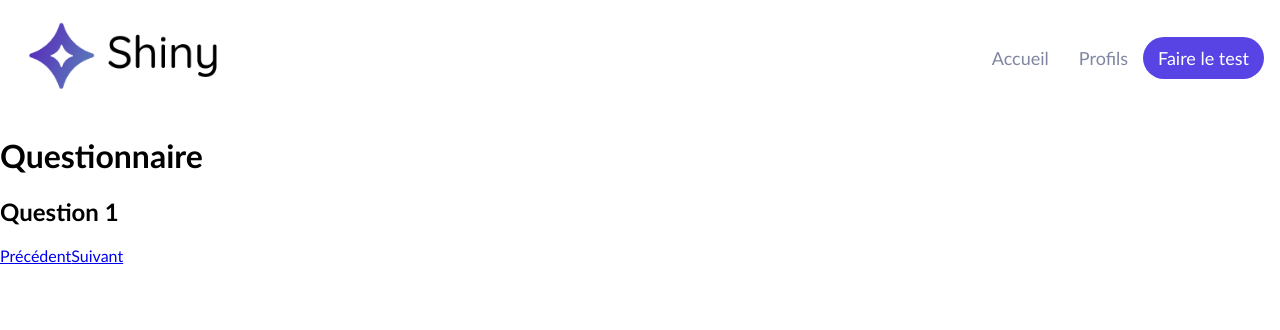
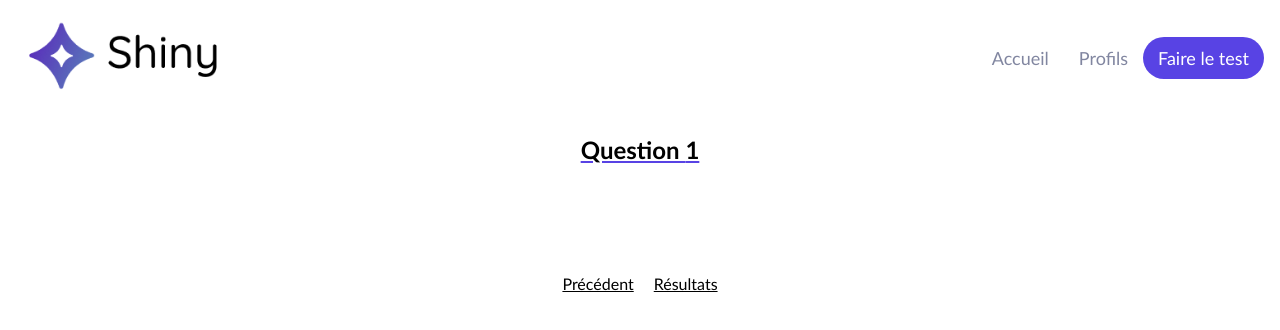
Before and after one commit to TheNewDevl/shiny-training-react-SPA, a React (Create React App) app: page /survey/1 in a window 1280 px wide. Shown: the top 330 px of the page. Built offline with nearby package versions, Linux system fonts and the light colour scheme; no server answers.

Commit message:
use hooks to manage API data

```diff
--- a/src/components/Header/index.jsx
+++ b/src/components/Header/index.jsx
@@ -1,6 +1,6 @@
 import styled from 'styled-components'
 import darkLogo from '../../assets/dark-logo.png'
-import { StyledLink } from '../../utils/style/links.js'
+import { StyledLink } from '../../utils/style/Atoms.js'
 
 const HeaderStyle = styled.header`
   display: flex;
--- a/src/pages/Freelances/index.jsx
+++ b/src/pages/Freelances/index.jsx
@@ -2,6 +2,8 @@ import DefaultPicture from '../../assets/profile.png'
 import Card from '../../components/Card'
 import styled from 'styled-components'
 import colors from '../../utils/style/colors'
+import { useEffect, useState } from 'react'
+import { Loader } from '../../utils/style/Atoms'
 
 const CardsContainer = styled.div`
   display: grid;
@@ -26,41 +28,53 @@ const PageSubtitle = styled.h2`
   text-align: center;
   padding-bottom: 30px;
 `
-
-const freelanceProfiles = [
-  {
-    name: 'Jane Doe',
-    jobTitle: 'Devops',
-    picture: DefaultPicture,
-  },
-  {
-    name: 'John Doe',
-    jobTitle: 'Developpeur frontend',
-    picture: DefaultPicture,
-  },
-  {
-    name: 'Jeanne Biche',
-    jobTitle: 'Développeuse Fullstack',
-    picture: DefaultPicture,
-  },
-]
+const LoaderWrapper = styled.div`
+  display: flex;
+  justify-content: center;
+`
 
 export default function Freelance() {
+  const [freelanceData, setFreelanceData] = useState([])
+  const [isLoading, setIsLoading] = useState(false)
+  const [error, setError] = useState(false)
+
+  useEffect(() => {
+    async function fetchFreelance() {
+      setIsLoading(true)
+      try {
+        const response = await fetch(`http://localhost:8000/freelances`)
+        const { freelancersList } = await response.json()
+        setFreelanceData(freelancersList)
+      } catch (error) {
+        console.log(error)
+      } finally {
+        setIsLoading(false)
+      }
+    }
+    fetchFreelance()
+  }, [])
+
+  if (error) {
+    return <span>Oups il y a eu un problème</span>
+  }
+
   return (
     <div>
       <PageTitle>Trouvez votre prestataire</PageTitle>
       <PageSubtitle>
         Chez Shiny nous réunissons les meilleurs profils pour vous.
       </PageSubtitle>
-      <CardsContainer>
-        {freelanceProfiles.map((profile, index) => (
-          <Card
-            key={`${profile.name}-${index}`}
-            label={profile.jobTitle}
-            title={profile.name}
-          />
-        ))}
-      </CardsContainer>
+      {isLoading ? (
+        <LoaderWrapper>
+          <Loader />
+        </LoaderWrapper>
+      ) : (
+        <CardsContainer>
+          {freelanceData.map((profile) => (
+            <Card key={profile.id} label={profile.job} title={profile.name} />
+          ))}
+        </CardsContainer>
+      )}
     </div>
   )
 }
--- a/src/pages/Home/index.jsx
+++ b/src/pages/Home/index.jsx
@@ -2,7 +2,7 @@ import '../../style/home.css'
 import HomeIllustration from '../../assets/home-illustration.svg'
 import styled from 'styled-components'
 import colors from '../../utils/style/colors'
-import { StyledLink } from '../../utils/style/links'
+import { StyledLink } from '../../utils/style/Atoms'
 
 const HomeWrapper = styled.div`
   display: flex;
--- a/src/pages/Survey/index.jsx
+++ b/src/pages/Survey/index.jsx
@@ -1,24 +1,78 @@
+import { useEffect, useState } from 'react'
 import { useParams } from 'react-router-dom'
 import { Link } from 'react-router-dom'
+import styled from 'styled-components'
+import colors from '../../utils/style/colors'
+import { Loader } from '../../utils/style/Atoms'
+
+const SurveyContainer = styled.div`
+  display: flex;
+  flex-direction: column;
+  align-items: center;
+`
+
+const QuestionTitle = styled.h2`
+  text-decoration: underline;
+  text-decoration-color: ${colors.primary};
+`
+
+const QuestionContent = styled.span`
+  margin: 30px;
+`
+
+const LinkWrapper = styled.div`
+  padding-top: 30px;
+  & a {
+    color: black;
+  }
+  & a:first-of-type {
+    margin-right: 20px;
+  }
+`
+
 function Survey() {
   const { questionNumber } = useParams()
   const intQuestionNumber = parseInt(questionNumber, 10)
   const prevQuestionNumber = intQuestionNumber === 1 ? 1 : intQuestionNumber - 1
   const nextQuestionNumber = intQuestionNumber + 1
 
+  const [surveyData, setSurveyData] = useState({})
+  const [isDataLoading, setDataLoading] = useState(false)
+
+  useEffect(() => {
+    async function fetchQuestions() {
+      setDataLoading(true)
+      try {
+        const res = await fetch(`http://localhost:8000/survey`)
+        const { surveyData } = await res.json()
+        setSurveyData(surveyData)
+      } catch (error) {
+        console.log(error)
+      } finally {
+        setDataLoading(false)
+      }
+    }
+    fetchQuestions()
+  }, [])
+
   return (
-    <div>
-      <h1>Questionnaire</h1>
-      <h2>Question {questionNumber}</h2>
+    <SurveyContainer>
+      <QuestionTitle>Question {questionNumber}</QuestionTitle>
+      {isDataLoading ? (
+        <Loader />
+      ) : (
+        <QuestionContent>{surveyData[questionNumber]}</QuestionContent>
+      )}
 
-      <Link to={`/survey/${prevQuestionNumber}`}>Précédent</Link>
-
-      {questionNumber > 9 ? (
-        <Link to="/results">Résultats</Link>
-      ) : (
-        <Link to={`/survey/${intQuestionNumber + 1}`}>Suivant</Link>
-      )}
-    </div>
+      <LinkWrapper>
+        <Link to={`/survey/${prevQuestionNumber}`}>Précédent</Link>
+        {surveyData[intQuestionNumber + 1] ? (
+          <Link to={`/survey/${nextQuestionNumber}`}>Suivant</Link>
+        ) : (
+          <Link to="/results">Résultats</Link>
+        )}
+      </LinkWrapper>
+    </SurveyContainer>
   )
 }
 
--- /dev/null
+++ b/src/utils/style/Atoms.js
@@ -0,0 +1,35 @@
+import colors from './colors'
+import styled, { keyframes } from 'styled-components'
+import { Link } from 'react-router-dom'
+export const StyledLink = styled(Link)`
+  padding: 10px 15px;
+  color: #8186a0;
+  text-decoration: none;
+  font-size: 18px;
+  text-align: center;
+  ${(props) =>
+    props.$isFullLink &&
+    `color: white;
+    border-radius: 30px;
+    background-color: ${colors.primary};`}
+`
+
+const rotate = keyframes`
+  from {
+        transform: rotate(0deg);
+    }
+
+    to {
+    transform: rotate(360deg);
+    }
+`
+
+export const Loader = styled.div`
+  padding: 10px;
+  border: 6px solid ${colors.primary};
+  border-bottom-color: transparent;
+  border-radius: 22px;
+  animation: ${rotate} 1s infinite linear;
+  height: 0;
+  width: 0;
+`
--- a/src/utils/style/links.js
+++ /dev/null
@@ -1,16 +0,0 @@
-import colors from './colors'
-import styled from 'styled-components'
-import { Link } from 'react-router-dom'
-
-export const StyledLink = styled(Link)`
-  padding: 10px 15px;
-  color: #8186a0;
-  text-decoration: none;
-  font-size: 18px;
-  text-align: center;
-  ${(props) =>
-    props.$isFullLink &&
-    `color: white;
-    border-radius: 30px;
-    background-color: ${colors.primary};`}
-`
```
